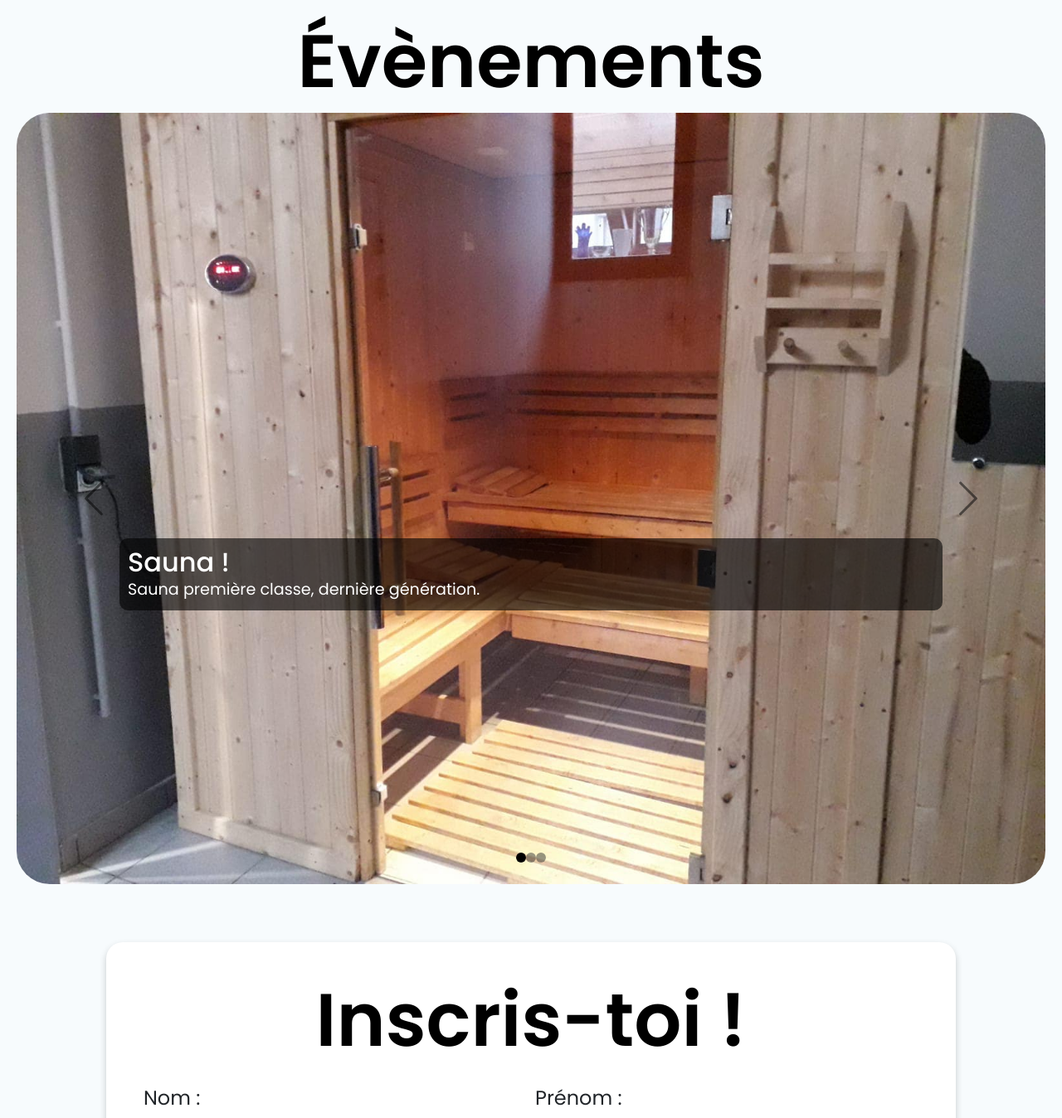
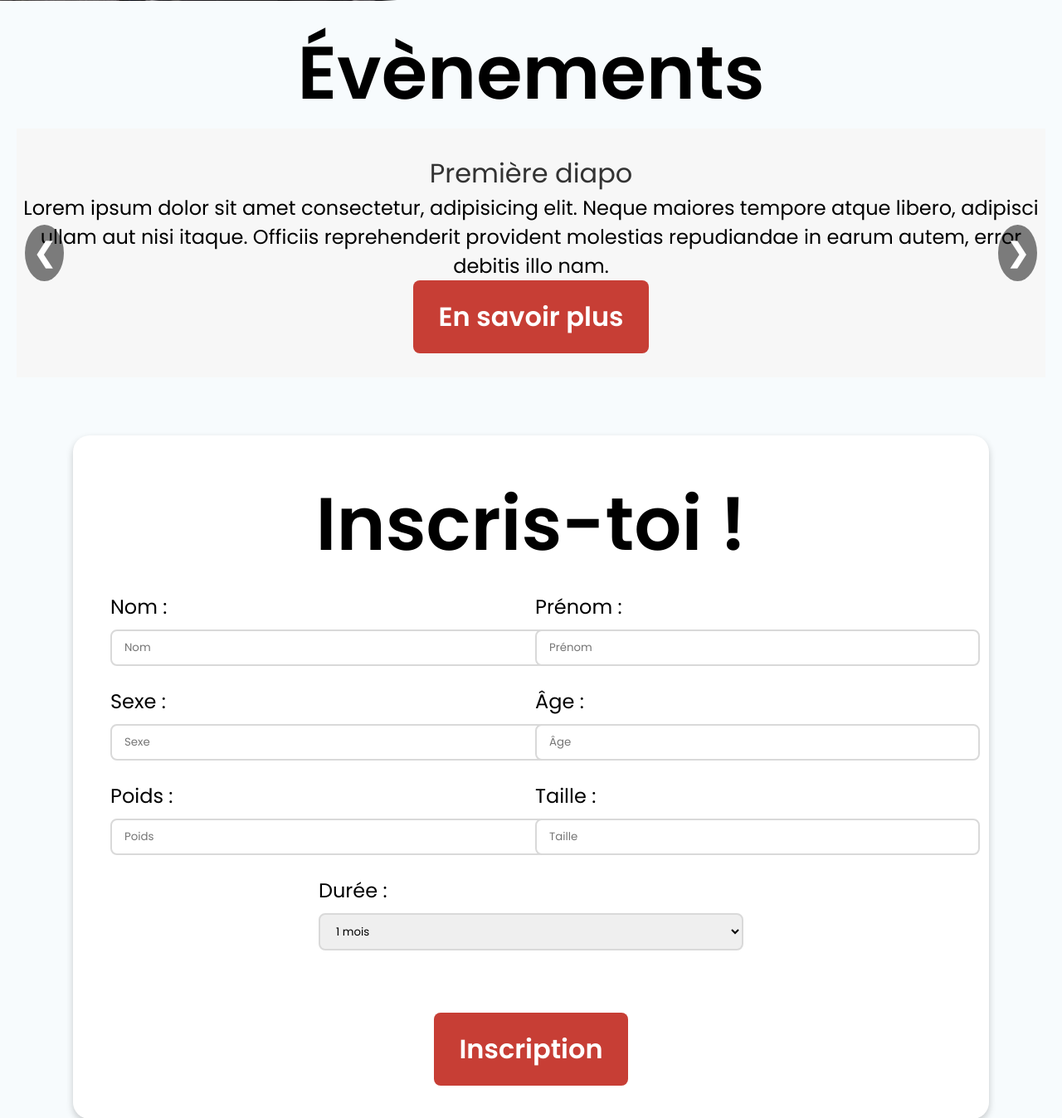
Before and after one commit to R3tr0TV69/sae301, a PHP site: page / in a window 1280 px wide. Shown: the part 1970-3318 px from the top of the page at 83% size. Run offline with PHP 8.4, Linux system fonts and the light colour scheme; some web fonts are replaced.

Commit message:
carrousel

```diff
--- a/index.php
+++ b/index.php
@@ -4,10 +4,6 @@
     <meta charset="UTF-8">
     <meta name="viewport" content="width=device-width, initial-scale=1.0">
     <title>Page d'accueil</title>
-    <!-- CDN Bootstrap -->
-    <link href="https://cdn.jsdelivr.net/npm/bootstrap@5.3.3/dist/css/bootstrap.min.css" rel="stylesheet" integrity="sha384-QWTKZyjpPEjISv5WaRU9OFeRpok6YctnYmDr5pNlyT2bRjXh0JMhjY6hW+ALEwIH" crossorigin="anonymous">
-    <script src="https://cdn.jsdelivr.net/npm/bootstrap@5.3.3/dist/js/bootstrap.bundle.min.js" integrity="sha384-YvpcrYf0tY3lHB60NNkmXc5s9fDVZLESaAA55NDzOxhy9GkcIdslK1eN7N6jIeHz" crossorigin="anonymous"></script>
-    <!-- Feuille de style CSS perso -->
     <link rel="stylesheet" href="styles/styles.css">
 </head>
 <body>
@@ -58,36 +54,26 @@
         </section>
         <section id="evenements">
             <H2>Évènements</H2>
-            <div id="carouselExampleCaptions" class="carousel slide">
-                <div class="carousel-indicators">
-                    <button type="button" data-bs-target="#carouselExampleCaptions" data-bs-slide-to="0" class="active" aria-current="true" aria-label="Slide 1"></button>
-                    <button type="button" data-bs-target="#carouselExampleCaptions" data-bs-slide-to="1" aria-label="Slide 2"></button>
-                    <button type="button" data-bs-target="#carouselExampleCaptions" data-bs-slide-to="2" aria-label="Slide 3"></button>
-                </div>
-                <div class="carousel-inner">
-                    <div class="carousel-item active">
-                        <img src="images/loic/sauna1.jpg" class="d-block w-100" alt="Sauna">
-                        <div class="carousel-caption d-none d-md-block">
-                            <h5>Sauna !</h5>
-                            <p>Sauna première classe, dernière génération.</p>
-                        </div>
+            <div class="conteneur-carrousel">
+                <div class="liste-diapos">
+                    <div class="diapo">
+                        <h3>Première diapo</h3>
+                        <p>Lorem ipsum dolor sit amet consectetur, adipisicing elit. Neque maiores tempore atque libero, adipisci ullam aut nisi itaque. Officiis reprehenderit provident molestias repudiandae in earum autem, error debitis illo nam.</p>
+                        <button>En savoir plus</button>
                     </div>
-                    <div class="carousel-item">
-                        <img src="images/loic/tapis.jpg" class="d-block w-100" alt="Salle de force avec tapis">
-                        <div class="carousel-caption d-none d-md-block">
-                            <h5>Salle de force avec tapis</h5>
-                            <p>Tous à quatre pattes.</p>
-                        </div>
+                    <div class="diapo">
+                        <h3>Deuxième diapo</h3>
+                        <p>Lorem ipsum dolor sit amet consectetur, adipisicing elit. Neque maiores tempore atque libero, adipisci ullam aut nisi itaque. Officiis reprehenderit provident molestias repudiandae in earum autem, error debitis illo nam.</p>
+                        <button>En savoir plus</button>
+                    </div>
+                    <div class="diapo">
+                        <h3>Troisième diapo</h3>
+                        <p>Lorem ipsum dolor sit amet consectetur, adipisicing elit. Neque maiores tempore atque libero, adipisci ullam aut nisi itaque. Officiis reprehenderit provident molestias repudiandae in earum autem, error debitis illo nam.</p>
+                        <button>En savoir plus</button>
                     </div>
                 </div>
-                <button class="carousel-control-prev" type="button" data-bs-target="#carouselExampleCaptions" data-bs-slide="prev">
-                    <span class="carousel-control-prev-icon" aria-hidden="true"></span>
-                    <span class="visually-hidden">Previous</span>
-                </button>
-                <button class="carousel-control-next" type="button" data-bs-target="#carouselExampleCaptions" data-bs-slide="next">
-                    <span class="carousel-control-next-icon" aria-hidden="true"></span>
-                    <span class="visually-hidden">Next</span>
-                </button>
+                <button class="bouton-carrousel precedent">&#10094;</button>
+                <button class="bouton-carrousel suivant">&#10095;</button>
             </div>
 
         </section>
@@ -186,7 +172,6 @@
         </ul>
         <a href="index.html"><img src="images/usv.jpeg" alt="Logo USV" width="120px" height="120px"></a>
     </footer>
-    <script src="https://cdn.jsdelivr.net/npm/bootstrap@5.3.3/dist/js/bootstrap.bundle.min.js" integrity="sha384-YvpcrYf0tY3lHB60NNkmXc5s9fDVZLESaAA55NDzOxhy9GkcIdslK1eN7N6jIeHz" crossorigin="anonymous"></script>
-
+    <script src="js/scripts.js"></script>
 </body>
 </html>
--- /dev/null
+++ b/js/scripts.js
@@ -0,0 +1,31 @@
+const listeDiapos = document.querySelector('.liste-diapos');
+        const diapos = document.querySelectorAll('.diapo');
+        const boutonPrecedent = document.querySelector('.precedent');
+        const boutonSuivant = document.querySelector('.suivant');
+
+        let indexActuel = 0;
+        const interval = 3000;
+
+        function changerDiapo(direction) {
+            indexActuel += direction;
+
+            if (indexActuel < 0) {
+                indexActuel = diapos.length - 1;
+            } else if (indexActuel >= diapos.length) {
+                indexActuel = 0;
+            }
+
+            miseAJourCarrousel();
+        }
+
+        function miseAJourCarrousel() {
+            const largeur = -100 * indexActuel;
+            listeDiapos.style.transform = `translateX(${largeur}%)`;
+        }
+
+        boutonPrecedent.addEventListener('click', () => changerDiapo(-1));
+        boutonSuivant.addEventListener('click', () => changerDiapo(1));
+
+        setInterval(() => {
+            changerDiapo(1);
+        }, interval);
--- a/styles/styles.css
+++ b/styles/styles.css
@@ -181,65 +181,56 @@ p{
     padding: 20px;
 }
 
-.carousel-inner {
-    border-radius: 40px;
+/*carrousel */
+.conteneur-carrousel {
+    position: relative;
+    width: 100%;
     overflow: hidden;
-    position: relative;
+    height: 300px;
 }
 
-.carousel-inner img {
-    object-fit: cover;
+.liste-diapos {
+    display: flex;
+    transition: transform 0.5s ease-in-out;
     height: 100%;
 }
 
-.carousel-caption {
-    background: rgba(0, 0, 0, 0.6);
-    padding: 10px;
-    border-radius: 10px;
-    color: white;
-    text-align: left;
-    bottom: 30px;
-    left: 10%;
-    width: 80%;
-    transform: translateY(-300px);
+.diapo {
+    min-width: 100%;
+    display: flex;
+    justify-content: center;
+    align-items: center;
+    flex-direction: column;
+    background-color: #f7f7f7;
+    text-align: center;
 }
 
-.carousel-caption h5 {
-    font-size: 2rem;
-    margin-bottom: 0px;
+.bouton-carrousel {
+    position: absolute;
+    top: 50%;
+    transform: translateY(-50%);
+    background-color: rgba(0, 0, 0, 0.5);
     color: #fff;
+    border: none;
+    font-size: 2em;
+    padding: 10px;
+    cursor: pointer;
+    border-radius: 50%;
+    transition: background-color 0.3s;
+    z-index: 100;
 }
 
-.carousel-caption p {
-    font-size: 1.2rem;
-    margin: 0;
+.bouton-carrousel:hover {
+    background-color: rgba(0, 0, 0, 0.8);
 }
 
-/* Boutons de navigation */
-.carousel-control-prev,
-.carousel-control-next {
-    filter: invert(100%);
+.precedent {
+    left: 10px;
 }
 
-.carousel-control-prev-icon,
-.carousel-control-next-icon {
-    width: 50px;
-    height: 50px;
+.suivant {
+    right: 10px;
 }
-
-/* Indicateurs du carrousel */
-.carousel-indicators [data-bs-target] {
-    background-color: #333;
-    width: 12px;
-    height: 12px;
-    border-radius: 50%;
-    margin: 0 0px;
-}
-
-.carousel-indicators .active {
-    background-color: #000;
-}
-
 
 /* Formulaire */
 #inscription {
```
